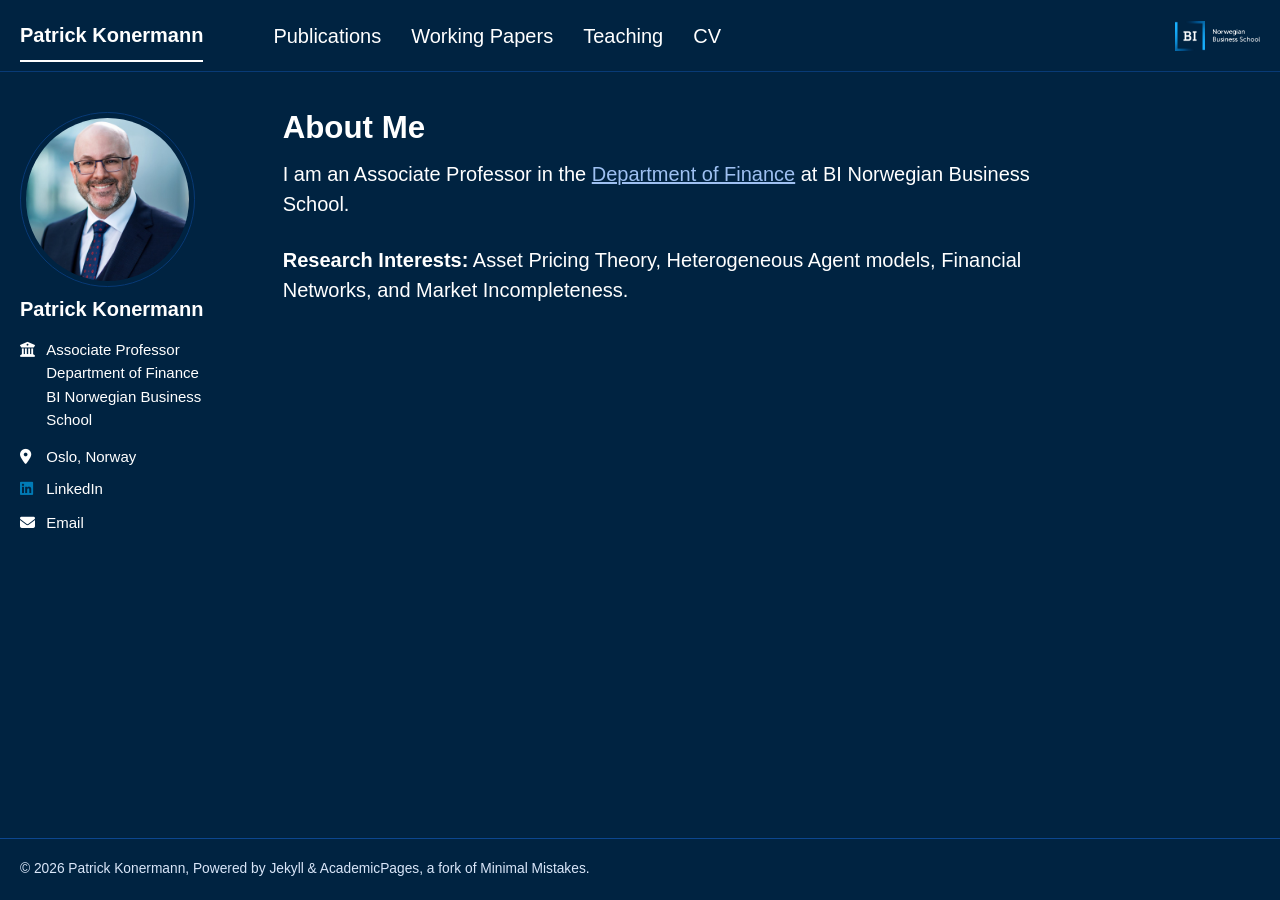
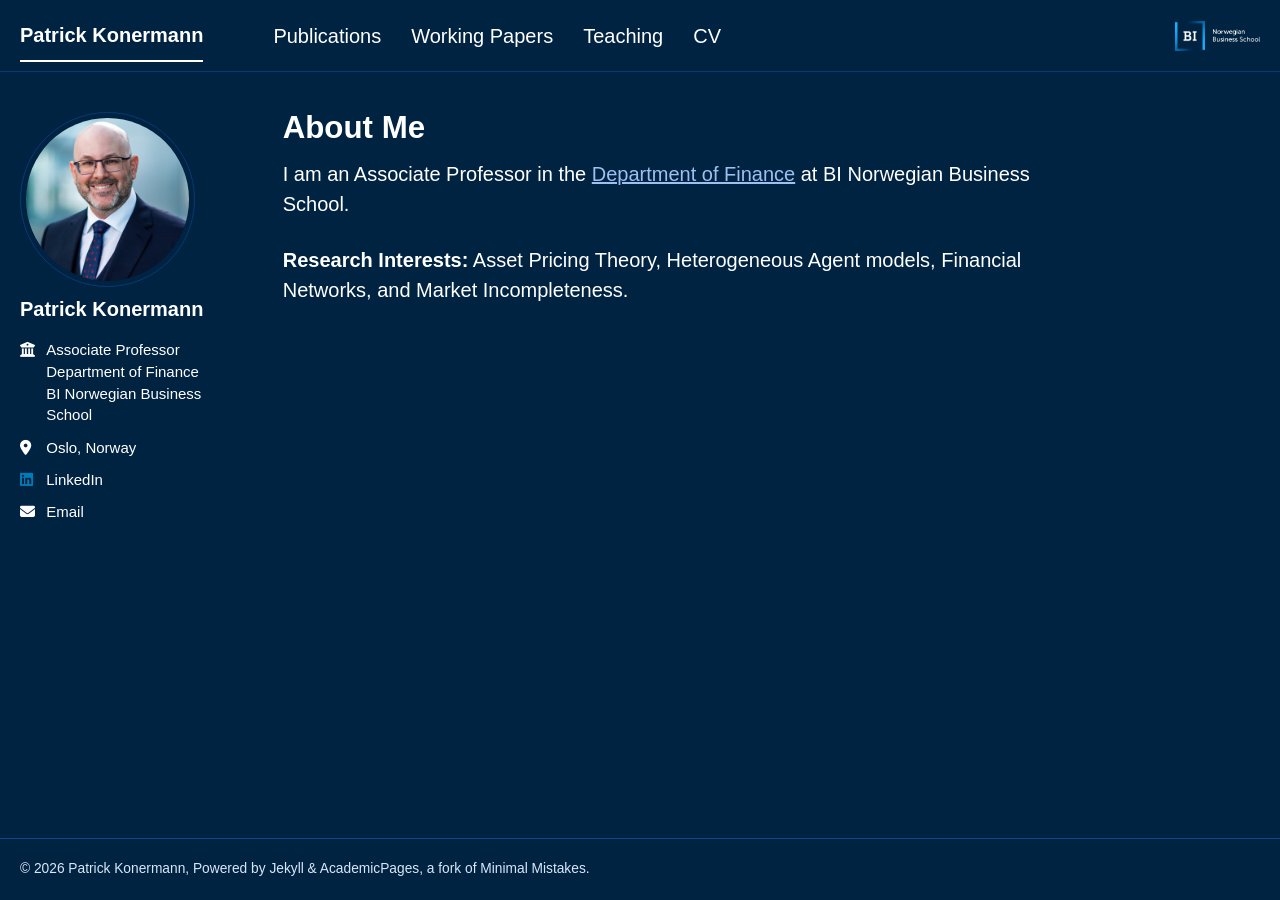
Before and after one commit to patrick-konermann/patrick-konermann.github.io, a Jekyll site: the page built from _pages/about.md, in a window 1280 px wide. Built offline with Jekyll 4.4.1, drawn with Linux system fonts in a browser that asks for light colours.

Commit message:
Even spacing between sidebar entries
Co-Authored-By: Claude Sonnet 5.5 <noreply@anthropic.com>

```diff
--- a/_sass/layout/_sidebar.scss
+++ b/_sass/layout/_sidebar.scss
@@ -199,6 +199,23 @@
   }
 }
 
+/* Even vertical rhythm for the sidebar list: every line has the same height and
+   every entry the same gap below it (links and plain text used to differ) */
+.sidebar .author__urls {
+  li {
+    margin: 0 0 0.7em;
+    line-height: 1.45;
+  }
+
+  li:last-child { margin-bottom: 0; }
+
+  a {
+    margin: 0;
+    padding-top: 0;
+    padding-bottom: 0;
+  }
+}
+
 /* keep some space between the name and the list now that the title line is gone */
 .sidebar .author__urls-wrapper {
   @media screen and (min-width: 1024px) {
```
